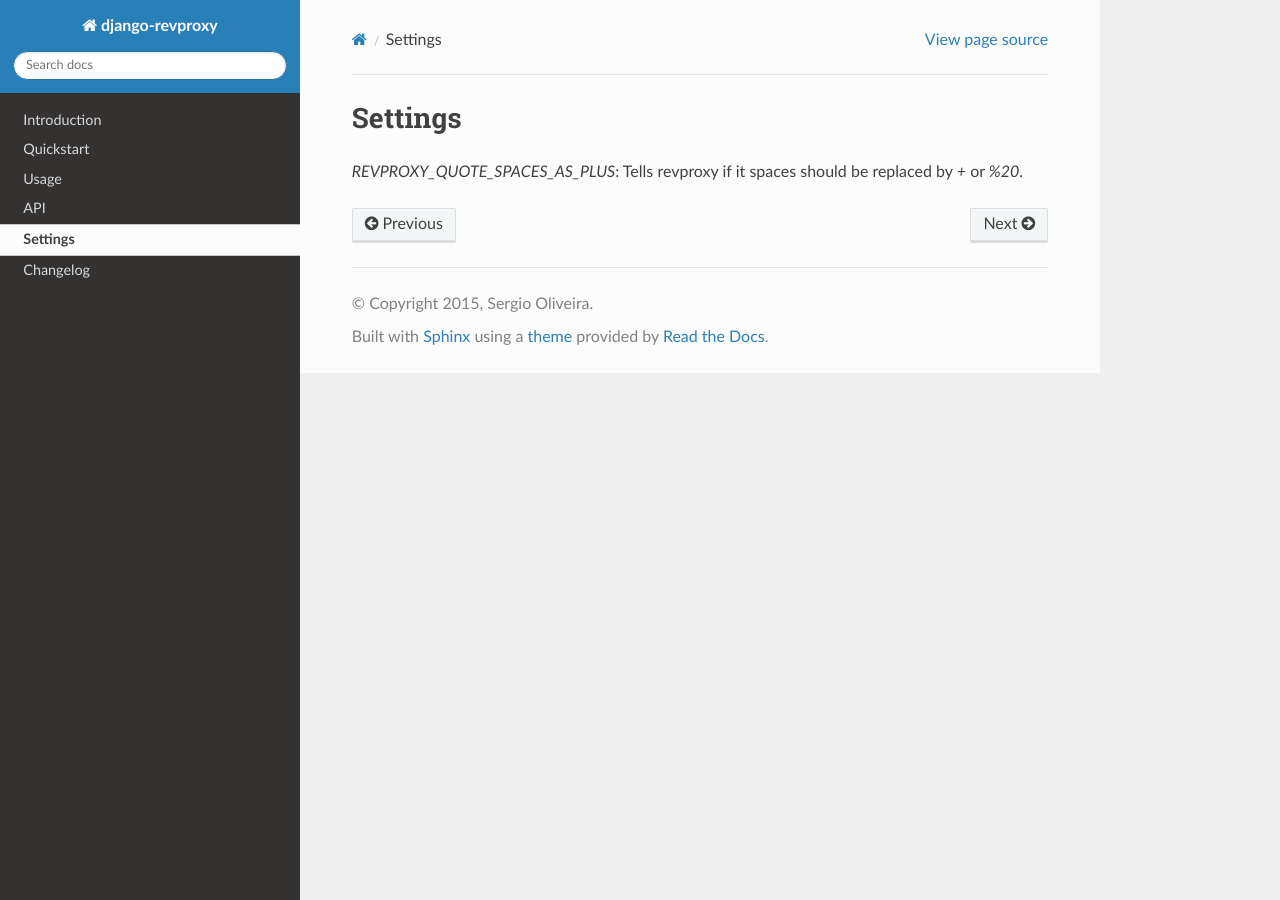
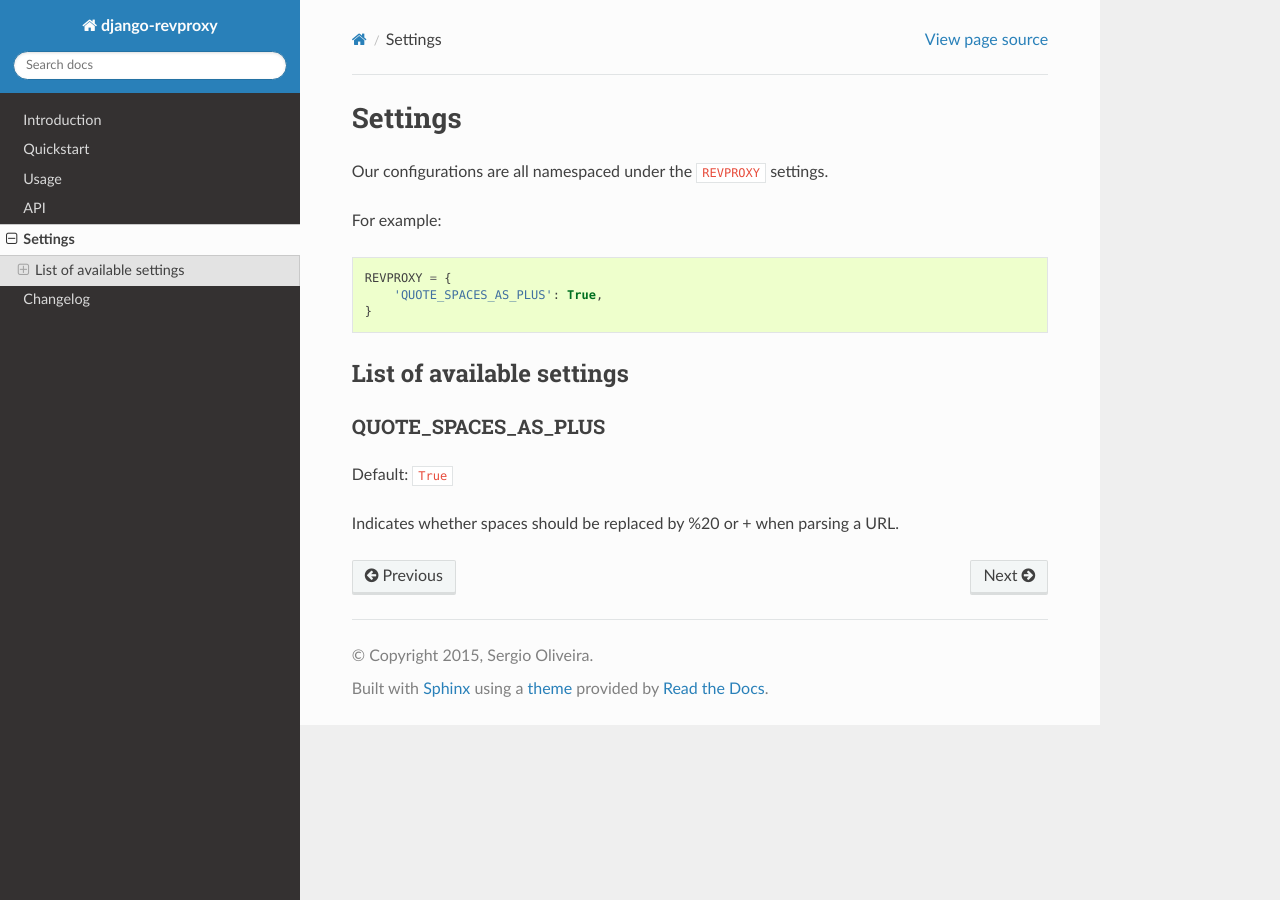
Before and after one commit to jazzband/django-revproxy, a Sphinx documentation site: the page built from docs/settings.rst, in a window 1280 px wide. Built offline with Sphinx 7.4.7 and the Read the Docs theme 3.1.0, drawn with Linux system fonts in a browser that asks for light colours; formulas are drawn with MathJax 3.

Commit message:
chore: improved docs

```diff
--- a/docs/settings.rst
+++ b/docs/settings.rst
@@ -1,4 +1,23 @@
 Settings
-==================
+========
 
-`REVPROXY_QUOTE_SPACES_AS_PLUS`: Tells revproxy if it spaces should be replaced by `+` or `%20`.
+Our configurations are all namespaced under the ``REVPROXY`` settings.
+
+For example:
+
+.. code-block:: python
+
+    REVPROXY = {
+        'QUOTE_SPACES_AS_PLUS': True,
+    }
+
+
+List of available settings
+--------------------------
+
+QUOTE_SPACES_AS_PLUS
+~~~~~~~~~~~~~~~~~~~~~~~~~~~
+
+Default: ``True``
+
+Indicates whether spaces should be replaced by %20 or + when parsing a URL.
```
